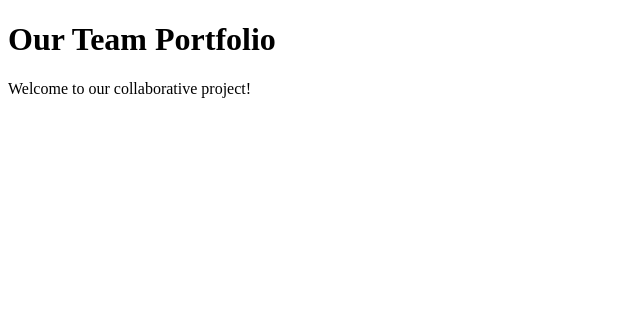
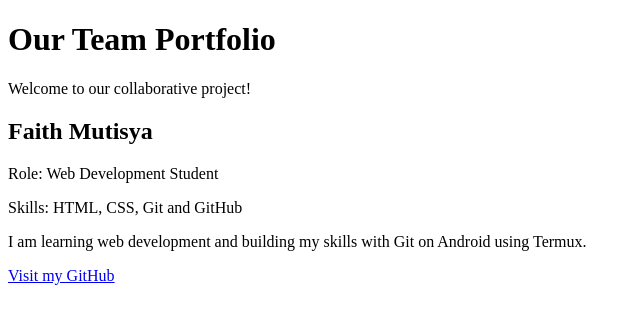
Before and after one commit to Wesala-crypto/iyf-s12-week-03-pair-Wesala-crypto, a plain HTML site: page index.html in a window 1280 px wide. Shown: the whole page, without its empty margins (0-641 px from the left). Drawn offline with Linux system fonts and the light colour scheme.

Commit message:
Add: Faith profile card

```diff
--- a/index.html
+++ b/index.html
@@ -8,5 +8,13 @@
 <body>
     <h1>Our Team Portfolio</h1>
     <p>Welcome to our collaborative project!</p>
+
+    <section>
+        <h2>Faith Mutisya</h2>
+        <p>Role: Web Development Student</p>
+        <p>Skills: HTML, CSS, Git and GitHub</p>
+        <p>I am learning web development and building my skills with Git on Android using Termux.</p>
+        <a href="https://github.com/fairyfaiyth">Visit my GitHub</a>
+    </section>
 </body>
 </html>
```
